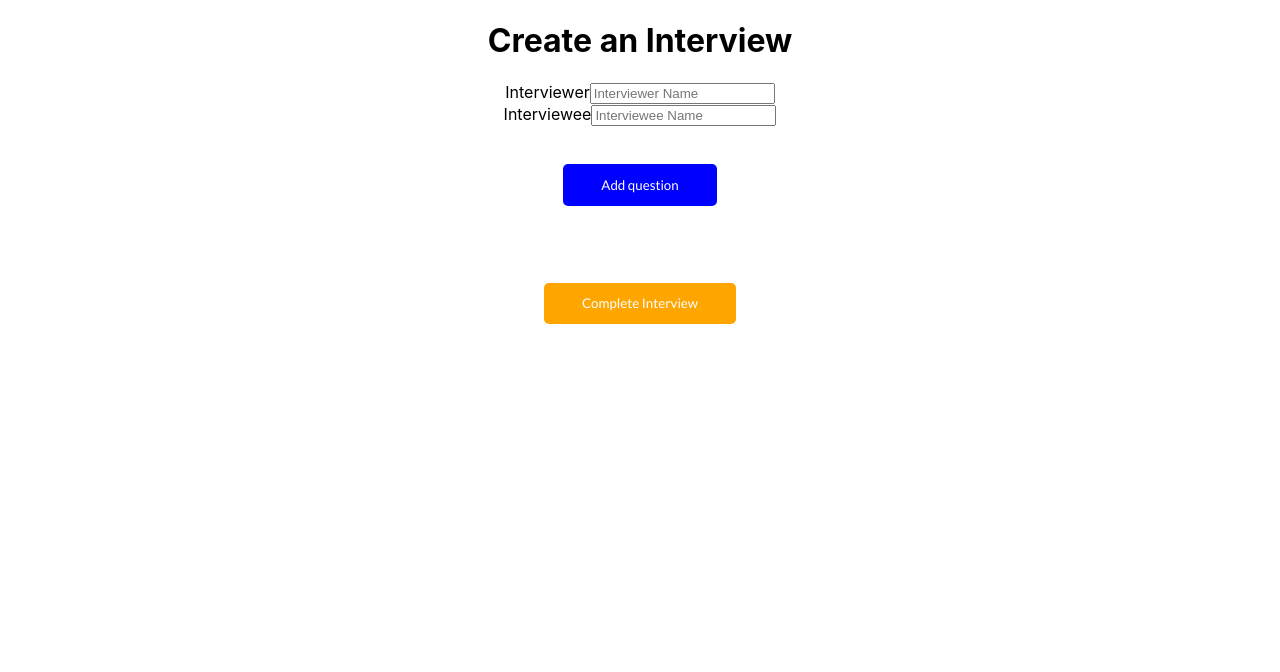
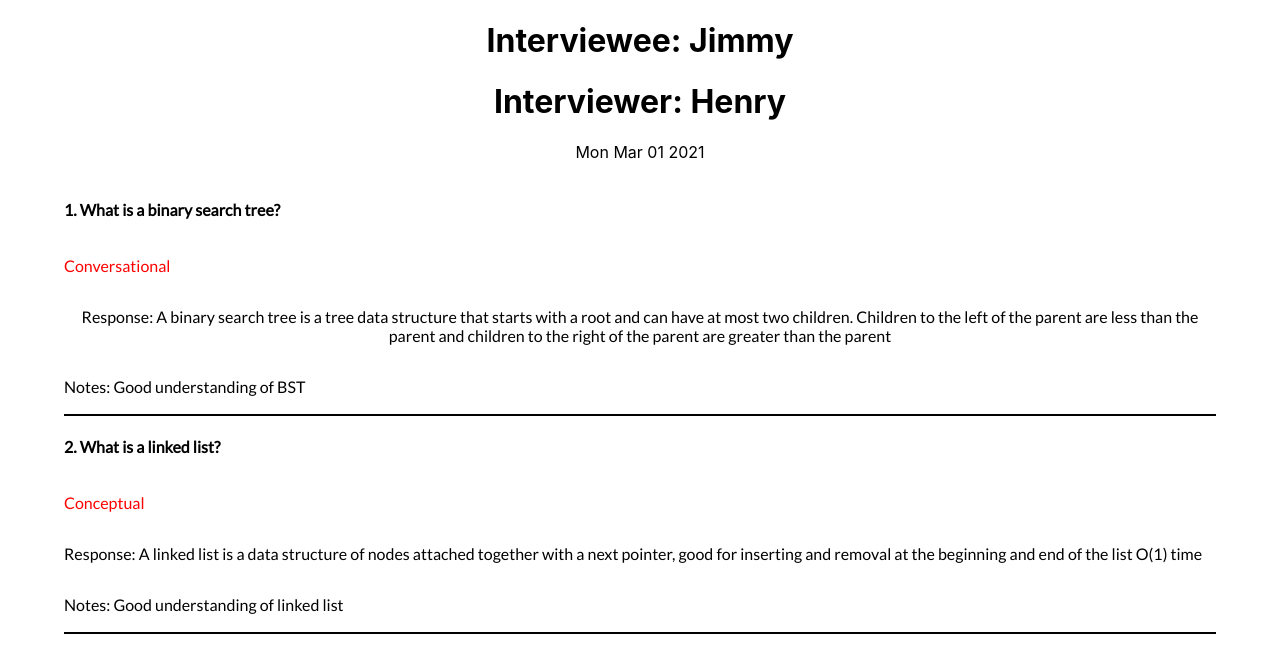
Before and after one commit to jaimeong/interview-api, a React (Create React App) app in the folder client/: page /api/interviews/0 in a window 1280 px wide. Shown: the top 672 px of the page. Built offline with nearby package versions, Linux system fonts and the light colour scheme.

Commit message:
detailed view of interviews

```diff
--- a/client/package.json
+++ b/client/package.json
@@ -6,6 +6,7 @@
     "@testing-library/jest-dom": "^5.11.9",
     "@testing-library/react": "^11.2.5",
     "@testing-library/user-event": "^12.7.3",
+    "axios": "^0.21.1",
     "node-sass": "^4.14.1",
     "react": "^17.0.1",
     "react-dom": "^17.0.1",
--- a/client/src/App.js
+++ b/client/src/App.js
@@ -8,12 +8,14 @@ import {
 } from "react-router-dom";
 import Interviews from './components/Interviews'
 import Dashboard from './components/Dashboard'
+import DetailedInterview from './components/DetailedInterview'
 
 function App() {
   return (
     <div className="App">
       <Router>
         <Switch>
+          <Route path='/api/interviews/:id' component={DetailedInterview} />
           <Route path='/api/interviews/'>
             <Interviews />
           </Route>
--- a/client/src/components/Dashboard.jsx
+++ b/client/src/components/Dashboard.jsx
@@ -11,7 +11,8 @@ let initialState = [
 const Dashboard = () => {
     return (
         <div className='dashboard-container'>
-            <h1>Horse Field Interviews</h1>
+            <h1 className='interview-header'>Horse Field Interviews</h1>
+            <a className='create-interview-btn' href='/api/interviews'>Create Interview</a>
             <div class='dash-interview-container'>
             {initialState.map((interview, id) => {
                 console.log(interview.date);
--- /dev/null
+++ b/client/src/components/DetailedInterview.jsx
@@ -0,0 +1,48 @@
+import React, { useState } from 'react';
+import '../sass/index.scss';
+
+const DetailedInterview = () => {
+    const initialState = [
+        {interviewer: 'Henry', interviewee: 'Jimmy'},
+        {questionData: [
+            {
+                date: new Date(),
+                id: 0,
+                type: 'conversational',
+                question: 'What is a binary search tree?',
+                response: 'A binary search tree is a tree data structure that starts with a root and can have at most two children. Children to the left of the parent are less than the parent and children to the right of the parent are greater than the parent',
+                notes: 'Good understanding of BST'
+            },
+            {
+                date: new Date(),
+                id: 1,
+                type: 'conceptual',
+                question: 'What is a linked list?',
+                response: 'A linked list is a data structure of nodes attached together with a next pointer, good for inserting and removal at the beginning and end of the list O(1) time',
+                notes: 'Good understanding of linked list'
+            },
+        ]}
+    ]
+    const [data, setData] = useState(initialState);
+
+    return (
+        <div>
+            <h1>Interviewee: {data[0].interviewee}</h1>
+            <h1>Interviewer: {data[0].interviewer}</h1>
+            <p>{data[1].questionData[0].date.toString().slice(0, 15)}</p>
+            {data[1].questionData.map((item, index) => {
+                return (
+                    <div className='detailed-question' key={index}>
+                        <h4>{index + 1}. {item.question}</h4>
+                        <p style={{textTransform: 'capitalize', color: 'red'}}>{item.type}</p>
+                        <p>Response: {item.response}</p>
+                        <p>Notes: {item.notes}</p>
+                        <div className='border-bottom'></div>
+                    </div>
+                )
+            })}
+        </div>
+    )
+}
+
+export default DetailedInterview;
--- a/client/src/components/Interviews.jsx
+++ b/client/src/components/Interviews.jsx
@@ -1,10 +1,13 @@
 import React, { useState, useRef, useEffect } from 'react';
 import Question from './Question';
 import '../sass/index.scss';
+import axios from 'axios';
 
 const Interviews = function () {
     const [questionData, setQuestionData] = useState([]);
     const [counter, setCounter] = useState(0);
+    const [interviewer, setInterviewer] = useState('');
+    const [interviewee, setInterviewee] = useState('');
     let questionContainer = useRef(null);
 
     function addQuestion() {
@@ -20,17 +23,31 @@ const Interviews = function () {
         console.log(questionData);
     }, [questionData])
 
+    function handleChange(e, operation) {
+        operation(e.target.value);
+    }
+
+    // tied to complete interview btn
+    function handleSubmit() {
+        // pack the data to be sent over to backend api
+        let data = [{interviewer, interviewee}, {questionData}]
+        console.log(data);
+        axios.post('http://localhost:8000/api/interviews', data)
+        // complete async post request then redirect user to detailed interview page
+        .then((res) => console.log(res));
+    }
+
     return (
         <div className='interview-container'>
             <h1>Create an Interview</h1>
             <form>
                 <div>
                 <label>Interviewer</label>
-                <input type = 'text' name='interviewer' placeholder='Interviewer Name' />
+                <input type = 'text' name='interviewer' placeholder='Interviewer Name' value={interviewer} onChange={(e) => handleChange(e, setInterviewer)} />
                 </div>
                 <div>
                 <label>Interviewee</label>
-                <input type = 'text' name='interviewee' placeholder='Interviewee Name' />
+                <input type = 'text' name='interviewee' placeholder='Interviewee Name' value={interviewee} onChange={(e) => handleChange(e, setInterviewee)} />
                 </div>
             </form>
             <div className='question-box' ref={questionContainer}>
@@ -38,7 +55,7 @@ const Interviews = function () {
             </div>
             <div className='btns'>
             <button className='add-btn' onClick={addQuestion}>Add question</button>
-            <button className='completed-btn'>Complete Interview</button>
+            <button className='completed-btn' onClick={handleSubmit}>Complete Interview</button>
             </div>
         </div>
     )
--- a/client/src/components/Question.jsx
+++ b/client/src/components/Question.jsx
@@ -7,13 +7,19 @@ const Question = function({setData, questionData, index, setQuestionData}) {
     const responseBox = useRef(null);
     const notesBox = useRef(null);
     const questionContainer = useRef(null);
+    const error = useRef(null);
     const [question, setQuestion] = useState('');
     const [response, setResponse] = useState('');
     const [notes, setNotes] = useState('');
     const [saved, setSaved] = useState(false);
     function handleSave() {
         let current = parseInt(questionContainer.current.id, 10);
-        if(current >= questionData.length) {
+        if(!question.length || !response.length || !notes.length) {
+            error.current.textContent = 'Entry is empty, please enter some text';
+            questionBox.current.style.border = '2px solid red';
+            responseBox.current.style.border = '2px solid red';
+            notesBox.current.style.border = '2px solid red';
+        } else if(current >= questionData.length) {
             let type = questionType.current.value;
             let data = {id: questionData.length, type: type, question: question, response: response, notes: notes, date: new Date()};
             setData(data);
@@ -25,6 +31,7 @@ const Question = function({setData, questionData, index, setQuestionData}) {
             notesBox.current.readOnly = true;
             notesBox.current.style.border = '2px solid green';
             questionType.current.disabled = true;
+            error.current.textContent = '';
             setSaved(true);
         } else {
             setQuestion(questionBox.current.value);
@@ -46,6 +53,7 @@ const Question = function({setData, questionData, index, setQuestionData}) {
             notesBox.current.readOnly = true;
             notesBox.current.style.border = '2px solid green';
             questionType.current.disabled = true;
+            error.current.textContent = '';
 
             setSaved(true);
         }
@@ -55,11 +63,11 @@ const Question = function({setData, questionData, index, setQuestionData}) {
         let type = questionType.current.value;
         setSaved(false);
         questionBox.current.readOnly = false;
-        questionBox.current.style.border = '2px solid gold';
+        questionBox.current.style.border = '2px solid orange';
         responseBox.current.readOnly = false;
-        responseBox.current.style.border = '2px solid gold';
+        responseBox.current.style.border = '2px solid orange';
         notesBox.current.readOnly = false;
-        notesBox.current.style.border = '2px solid gold';
+        notesBox.current.style.border = '2px solid orange';
         questionType.current.disabled = false;
     }
 
@@ -77,6 +85,7 @@ const Question = function({setData, questionData, index, setQuestionData}) {
             <textarea type='text' placeholder='Enter their response' name='response' rows="4" cols="50" ref={responseBox} value={response} onChange={(e) => handleChange(e, setResponse)}></textarea>
             <textarea type='text' placeholder='Enter your notes for this question' name='notes' rows="4" cols="50" ref={notesBox} value={notes} onChange={(e) => handleChange(e, setNotes)}></textarea>
             {!saved ? <button className='saved-btn' onClick={handleSave}>Save</button> : <button className='update-btn' onClick={handleUpdate}>Update</button>}
+            <p className='errorMsg' ref={error}></p>
         </div>
     )
 }
--- a/client/src/sass/_dashboard.scss
+++ b/client/src/sass/_dashboard.scss
@@ -1,6 +1,7 @@
 .dash-interview-container {
     display: flex;
     justify-content: space-around;
+    margin: 5% 0;
 
     .interview-card {
         box-shadow: 4px 4px 8px rgba(0,0,0,0.25);
@@ -17,3 +18,7 @@
         }
     }
 }
+
+.interview-header {
+    margin: 5% 0;
+}
--- /dev/null
+++ b/client/src/sass/_detailed.scss
@@ -0,0 +1,17 @@
+@import url('https://fonts.googleapis.com/css2?family=Lato&display=swap');
+$lato: 'Lato', sans-serif;
+
+.detailed-question {
+    font-family: $lato;
+    display: flex;
+    flex-direction: column;
+    justify-content: center;
+    align-items: flex-start;
+    margin: 0 5%;
+}
+
+.border-bottom {
+    border-bottom: 2px solid black;
+    height: 2px;
+    width: 100%;
+}
--- a/client/src/sass/_questions.scss
+++ b/client/src/sass/_questions.scss
@@ -19,7 +19,7 @@ $lato: 'Lato', sans-serif;
     }
 }
 
-.saved-btn, .update-btn, .add-btn, .completed-btn {
+.saved-btn, .update-btn, .add-btn, .completed-btn, .create-interview-btn {
     background: none;
     border: none;
     padding: 2% 5%;
@@ -40,7 +40,7 @@ $lato: 'Lato', sans-serif;
 }
 
 .saved-btn {background: green};
-.update-btn {background: gold};
+.update-btn {background: orange};
 .add-btn {
     background: blue;
     padding: 1% 3%;
@@ -52,9 +52,20 @@ $lato: 'Lato', sans-serif;
     margin: 3% 0;
 }
 
+.create-interview-btn {
+    background: red;
+    text-decoration: none;
+    padding: 1% 3%;
+}
+
 .btns {
     display: flex;
     flex-direction: column;
     justify-content: center;
     align-items: center;
 }
+
+
+.errorMsg {
+    color: red;
+}
--- a/client/src/sass/index.scss
+++ b/client/src/sass/index.scss
@@ -1,2 +1,3 @@
 @import './questions';
 @import './dashboard';
+@import './detailed';
```
Also changed, not shown: 1 other file (tests, documents, lock files or other folders).
